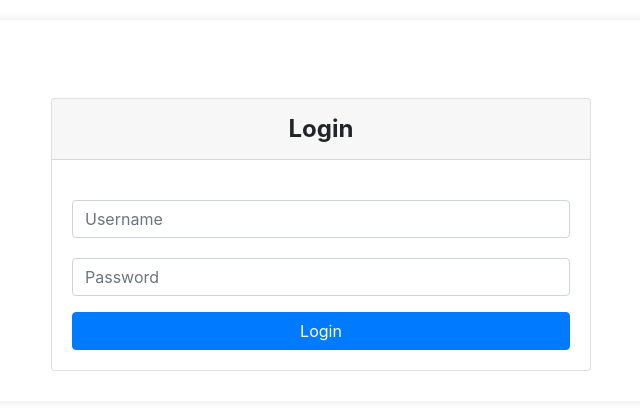
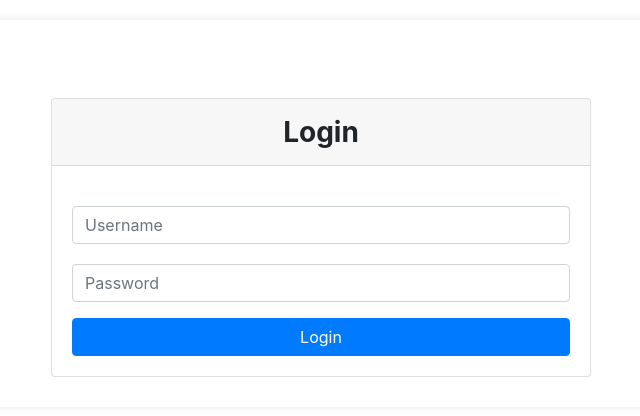
Before and after one commit to jobet1995/SchoolEnrolling, a Python web app: template templates/index.html in a window 1280 px wide. Shown: the top 416 px of the page, without its empty margins (319-959 px from the left). Run offline with Jinja, Linux system fonts and the light colour scheme; the template is opened without the code that fills it, so the values that code supplies are empty.

Commit message:
add fonts

```diff
--- a/static/style.css
+++ b/static/style.css
@@ -24,7 +24,8 @@ body {
 .card-header {
     text-align: center;
     font-weight: bold;
-    font-size: 24px;
+    font-size: 28px;
+    font-weight: bold;
 }
 
 .form-group {
```
